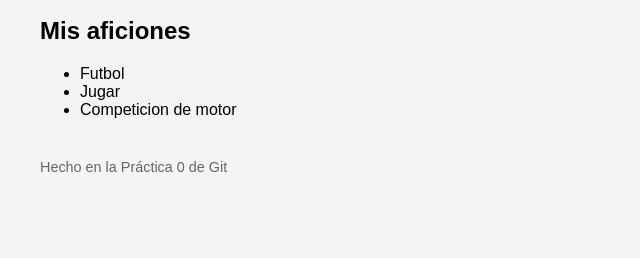
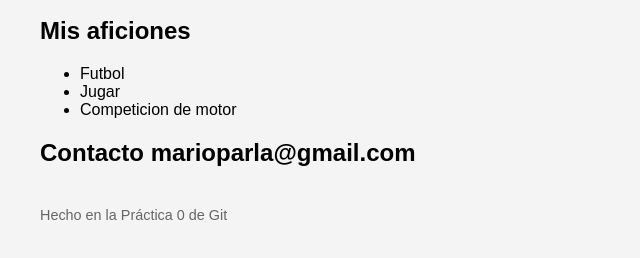
Before and after one commit to Mariete-maker/Practica-git3, a plain HTML site: page index.html in a window 1280 px wide. Shown: the part 236-494 px from the top of the page, without its empty margins (0-640 px from the left). Drawn offline with Linux system fonts and the light colour scheme.

Commit message:
Añade sección de contacto en index.html

```diff
--- a/index.html
+++ b/index.html
@@ -18,6 +18,7 @@
     <li>Jugar</li>
     <li>Competicion de motor</li>
   </ul>
+  <h2>Contacto marioparla@gmail.com</h2>
   <footer><p>Hecho en la Práctica 0 de Git</p></footer>
 </body>
 </html>
```
